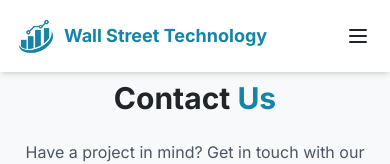
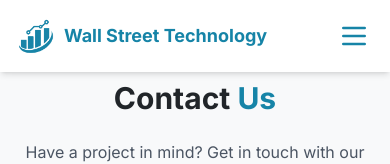
Before and after one commit to supunpramod/Wall-Street-Technology, a React (Vite) app: page /contact in a window 390 px wide. Shown: the top 164 px of the page. Built offline with nearby package versions, Linux system fonts and the light colour scheme.

Commit message:
header is updated

```diff
--- a/src/components/layout/Header.jsx
+++ b/src/components/layout/Header.jsx
@@ -63,11 +63,11 @@ const Header = () => {
 
           {/* Mobile Menu Button */}
           <button
-            className="md:hidden text-dark p-1"
+            className="md:hidden text-primary p-1"
             onClick={() => setMobileMenuOpen(!mobileMenuOpen)}
             aria-label="Toggle menu"
           >
-            <svg xmlns="http://www.w3.org/2000/svg" className="h-6 w-6" fill="none" viewBox="0 0 24 24" stroke="currentColor">
+            <svg xmlns="http://www.w3.org/2000/svg" className="h-8 w-8" fill="none" viewBox="0 0 24 24" stroke="currentColor">
               <path strokeLinecap="round" strokeLinejoin="round" strokeWidth={2} d="M4 6h16M4 12h16M4 18h16" />
             </svg>
           </button>
```
